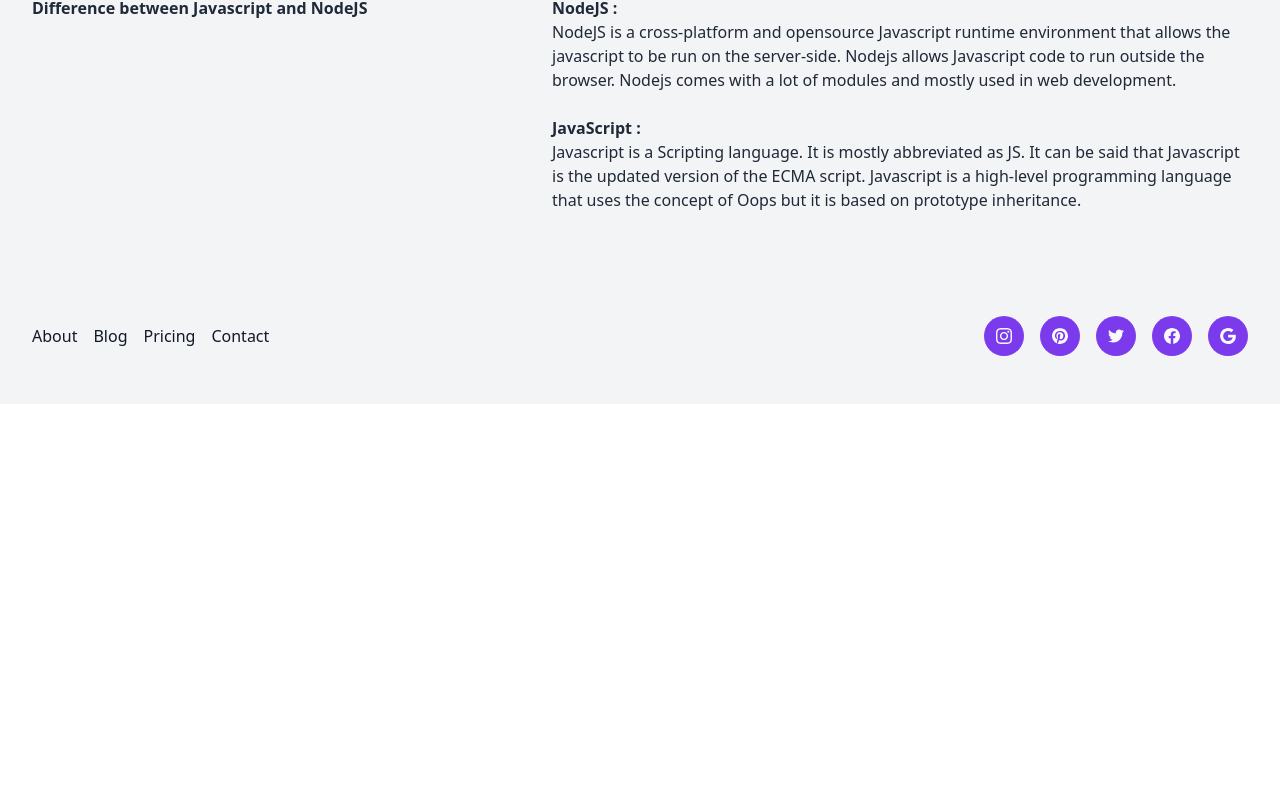
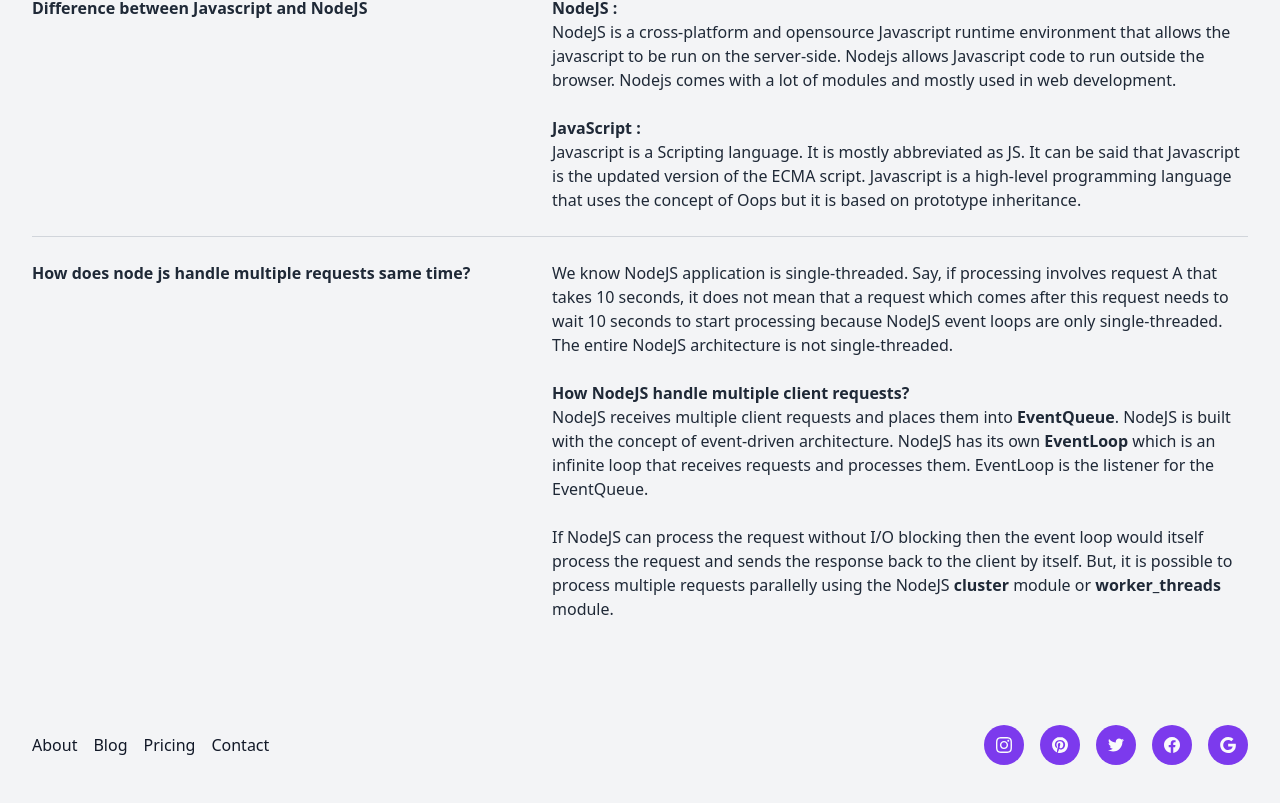
Before and after one commit to arman-ali-khan/wild-photographer, a React (Vite) app: page /blog in a window 1280 px wide. Shown: the part 1038-1841 px from the top of the page. Before the commit the page ends 1442 px from the top, so only its background shows below. Built offline with nearby package versions, Linux system fonts and the light colour scheme; no server answers.

Commit message:
How does node js handle multiple requests ans added

```diff
--- a/src/components/Pages/Blog/Blog.jsx
+++ b/src/components/Pages/Blog/Blog.jsx
@@ -38,6 +38,16 @@ Javascript is a Scripting language. It is mostly abbreviated as JS. It can be sa
                 </p>
 			</div>
 
+            <div className="py-6 space-y-2 md:grid md:grid-cols-12 md:gap-8 md:space-y-0">
+				<h3 className="font-semibold md:col-span-5">How does node js handle multiple requests same time?</h3>
+				<p className="md:pl-0 md:col-span-7"> We know NodeJS application is single-threaded. Say, if processing involves request A that takes 10 seconds, it does not mean that a request which comes after this request needs to wait 10 seconds to start processing because NodeJS event loops are only single-threaded. The entire NodeJS architecture is not single-threaded.
+                <br /><br />
+                <b>How NodeJS handle multiple client requests? </b><br />NodeJS receives multiple client requests and places them into <b>EventQueue</b>. NodeJS is built with the concept of event-driven architecture. NodeJS has its own <b>EventLoop</b> which is an infinite loop that receives requests and processes them. EventLoop is the listener for the EventQueue.
+                <br /><br />
+                If NodeJS can process the request without I/O blocking then the event loop would itself process the request and sends the response back to the client by itself. But, it is possible to process multiple requests parallelly using the NodeJS <b>cluster</b> module or <b>worker_threads</b> module.
+                </p>
+			</div>
+
 		</div>
 	</div>
 </section>
```
